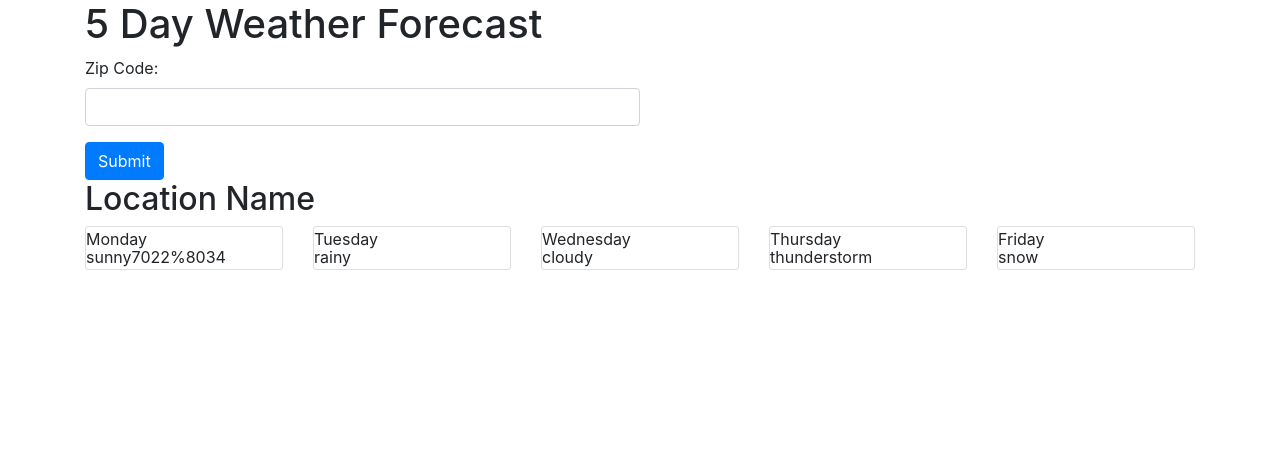
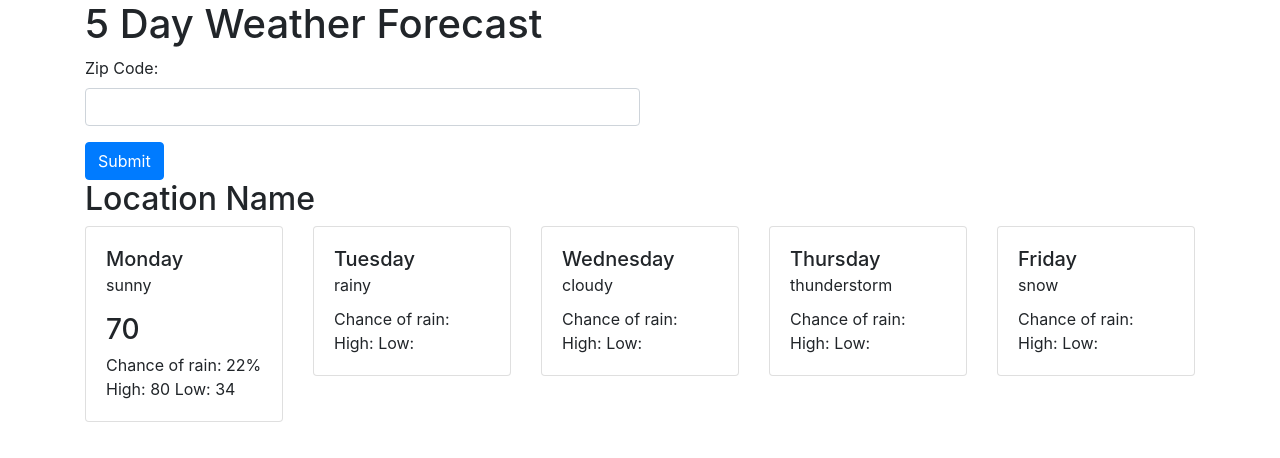
Before and after one commit to t-fa/weatherforecast, a React (Create React App) app: page / in a window 1280 px wide. Shown: the top 458 px of the page. Built offline with nearby package versions, Linux system fonts and the light colour scheme.

Commit message:
Added card styling for Day class

```diff
--- a/src/App.js
+++ b/src/App.js
@@ -69,13 +69,16 @@ class Day extends React.Component {
     return(
       <div className="col">
         <div className="card">
-          {this.props.day}
-          <div className="card-subtitle">
-            {this.props.condition}
-            {this.props.currenttemp}
-            {this.props.rain}
-            {this.props.high}
-            {this.props.low}
+          <div className="card-body">
+            <h5 className="card-text">{this.props.day}</h5>
+            <div className="card-subtitle">
+              <p className="card-text">{this.props.condition}</p>
+              <h3 className="card-title">{this.props.currenttemp}</h3>
+              <p className="card-subtitle">Chance of rain: {this.props.rain}</p>
+              <p className="card-text">
+                High: {this.props.high} Low: {this.props.low}
+              </p>
+            </div>
           </div>
         </div>
       </div>
```
